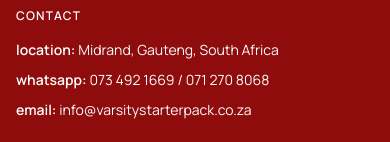
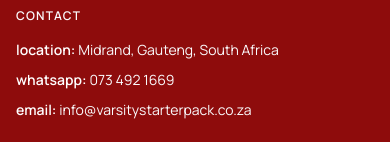
Before and after one commit to MilkCyberCreatives/varsity-starter-pack, a Next.js app: page /faq in a window 390 px wide. Shown: the part 1790-1932 px from the top of the page. Built offline with nearby package versions, Linux system fonts and the light colour scheme; no server answers.

Commit message:
Remove secondary phone number from website

```diff
--- a/src/components/layout/FooterSection.tsx
+++ b/src/components/layout/FooterSection.tsx
@@ -92,10 +92,6 @@ export default function FooterSection() {
                 <a href="tel:0734921669" className="hover:text-white">
                   073 492 1669
                 </a>{" "}
-                /{" "}
-                <a href="tel:0712708068" className="hover:text-white">
-                  071 270 8068
-                </a>
               </p>
               <p>
                 <span className="font-semibold text-white">email:</span>{" "}
--- a/src/lib/site.ts
+++ b/src/lib/site.ts
@@ -12,7 +12,6 @@ export const siteConfig = {
   supportEmail: "info@varsitystarterpack.co.za",
   whatsappNumber: "27734921669",
   phonePrimary: "+27 73 492 1669",
-  phoneSecondary: "+27 71 270 8068",
   address: {
     addressLocality: "Johannesburg",
     addressRegion: "Gauteng",
```
